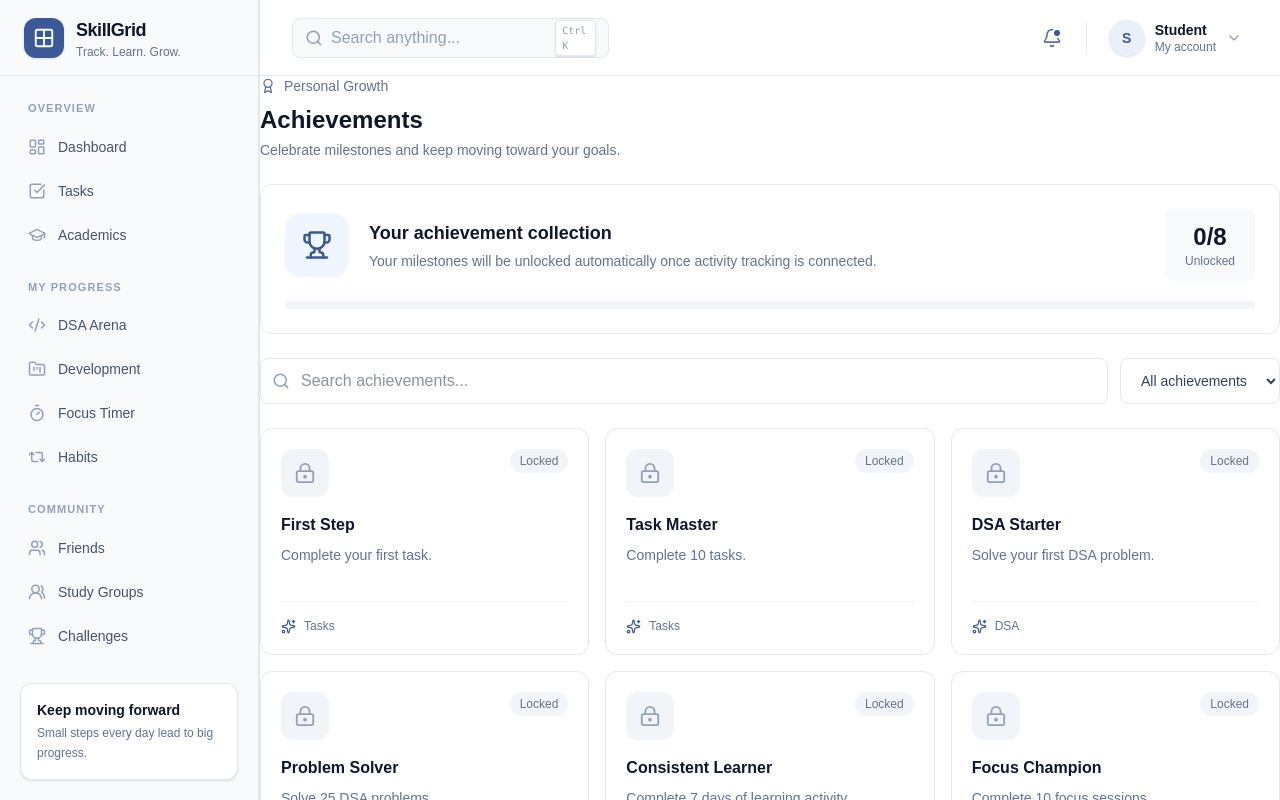
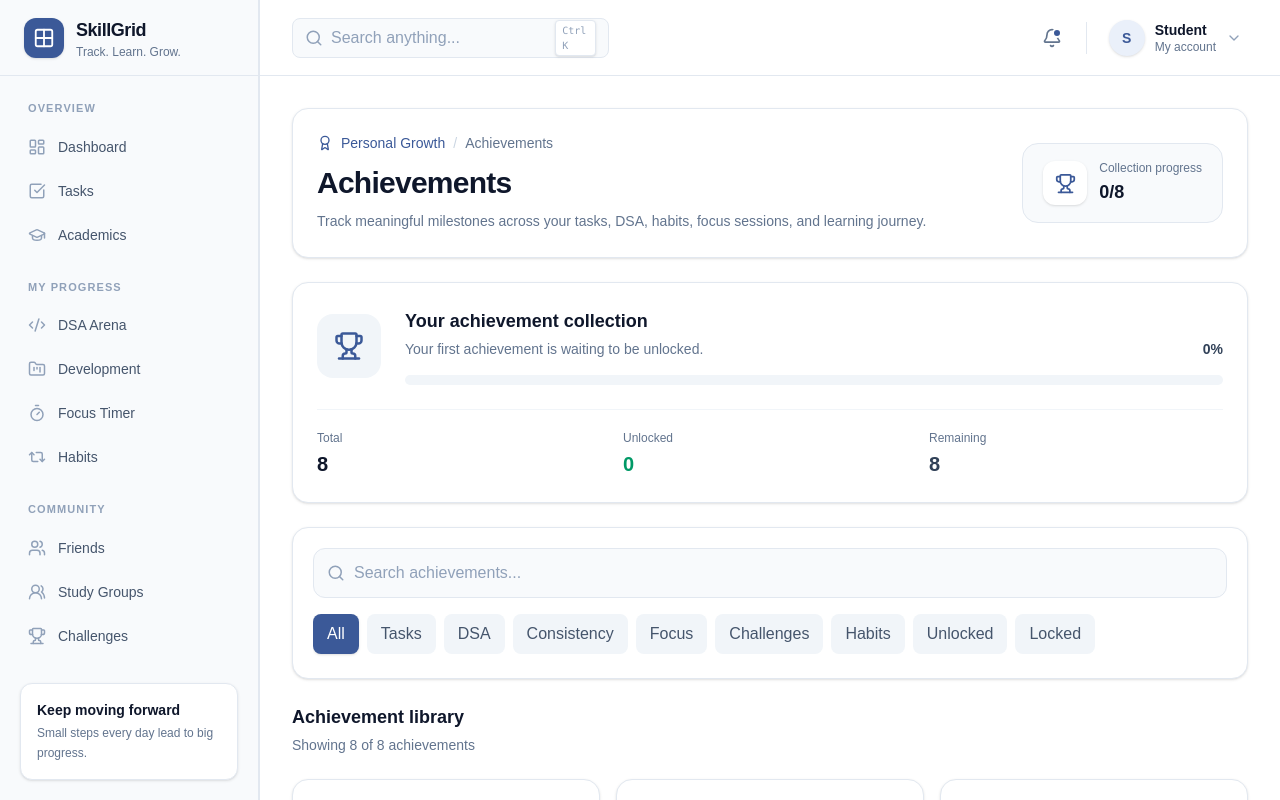
Before and after one commit to thiteswapnil1212-hue/skillGrid, a Next.js app in the folder skillgrid-app/: page /achievements in a window 1280 px wide. Built offline with nearby package versions, Linux system fonts and the light colour scheme.

Commit message:
feat: improve achievements page UI

```diff
--- a/skillgrid-app/src/app/achievements/page.tsx
+++ b/skillgrid-app/src/app/achievements/page.tsx
@@ -1,4 +1,3 @@
-
 "use client";
 
 import { useMemo, useState } from "react";
@@ -10,6 +9,7 @@
   Target,
   CheckCircle2,
   Sparkles,
+  X,
 } from "lucide-react";
 
 type Achievement = {
@@ -79,133 +79,306 @@
   },
 ];
 
+const categories = [
+  "All",
+  "Tasks",
+  "DSA",
+  "Consistency",
+  "Focus",
+  "Challenges",
+  "Habits",
+];
+
 export default function AchievementsPage() {
-  const [achievements] = useState<Achievement[]>(initialAchievements);
   const [search, setSearch] = useState("");
   const [filter, setFilter] = useState("All");
+  const [achievements] = useState<Achievement[]>(initialAchievements);
 
   const unlockedCount = useMemo(
     () => achievements.filter((item) => item.unlocked).length,
     [achievements]
   );
 
-  const filteredAchievements = achievements.filter((item) => {
+  const lockedCount = achievements.length - unlockedCount;
+
+  const progressPercentage =
+    achievements.length > 0
+      ? Math.round((unlockedCount / achievements.length) * 100)
+      : 0;
+
+  const filteredAchievements = useMemo(() => {
+    const query = search.trim().toLowerCase();
+
+    return achievements.filter((item) => {
       const matchesSearch =
-      item.title.toLowerCase().includes(search.toLowerCase()) ||
-      item.description.toLowerCase().includes(search.toLowerCase());
+        !query ||
+        item.title.toLowerCase().includes(query) ||
+        item.description.toLowerCase().includes(query) ||
+        item.category.toLowerCase().includes(query);
 
       const matchesFilter =
-      filter === "All" ||
-      (filter === "Unlocked" && item.unlocked) ||
-      (filter === "Locked" && !item.unlocked);
+        filter === "All"
+          ? true
+          : filter === "Unlocked"
+            ? item.unlocked
+            : filter === "Locked"
+              ? !item.unlocked
+              : item.category === filter;
 
       return matchesSearch && matchesFilter;
     });
+  }, [achievements, search, filter]);
+
+  function clearSearch() {
+    setSearch("");
+  }
 
   return (
-    <div className="space-y-6">
+    <main className="mx-auto w-full max-w-7xl space-y-6 p-4 sm:p-6 lg:p-8">
+      {/* Header */}
+      <section className="rounded-2xl border border-slate-200 bg-white p-6 shadow-sm">
+        <div className="flex flex-col gap-6 lg:flex-row lg:items-center lg:justify-between">
           <div>
-        <div className="flex items-center gap-2 text-sm text-slate-500">
+            <div className="flex items-center gap-2 text-sm font-medium text-primary">
               <Award size={16} />
-          Personal Growth
+              <span>Personal Growth</span>
+              <span className="text-slate-300">/</span>
+              <span className="text-slate-500">Achievements</span>
             </div>
-        <h1 className="mt-2 text-2xl font-bold text-slate-900">
+
+            <h1 className="mt-3 text-2xl font-bold tracking-tight text-slate-900 sm:text-3xl">
               Achievements
             </h1>
-        <p className="mt-1 text-sm text-slate-500">
-          Celebrate milestones and keep moving toward your goals.
+
+            <p className="mt-2 max-w-2xl text-sm leading-6 text-slate-500">
+              Track meaningful milestones across your tasks, DSA, habits,
+              focus sessions, and learning journey.
             </p>
           </div>
 
-      <div className="rounded-xl border border-slate-200 bg-white p-6">
-        <div className="flex flex-col gap-5 sm:flex-row sm:items-center">
-          <div className="flex h-16 w-16 shrink-0 items-center justify-center rounded-2xl bg-blue-50 text-[#3B5998]">
-            <Trophy size={30} />
+          <div className="flex items-center gap-3 rounded-2xl border border-slate-200 bg-slate-50 px-5 py-4">
+            <div className="flex h-11 w-11 items-center justify-center rounded-xl bg-white shadow-sm">
+              <Trophy size={21} className="text-primary" />
             </div>
 
-          <div className="flex-1">
+            <div>
+              <p className="text-xs font-medium text-slate-500">
+                Collection progress
+              </p>
+              <p className="mt-0.5 text-lg font-bold text-slate-900">
+                {unlockedCount}/{achievements.length}
+              </p>
+            </div>
+          </div>
+        </div>
+      </section>
+
+      {/* Progress Overview */}
+      <section className="rounded-2xl border border-slate-200 bg-white p-6 shadow-sm">
+        <div className="flex flex-col gap-6 md:flex-row md:items-center">
+          <div className="flex h-16 w-16 shrink-0 items-center justify-center rounded-2xl bg-slate-100">
+            <Trophy size={30} className="text-primary" />
+          </div>
+
+          <div className="min-w-0 flex-1">
+            <div className="flex flex-col gap-2 sm:flex-row sm:items-end sm:justify-between">
+              <div>
                 <h2 className="text-lg font-semibold text-slate-900">
                   Your achievement collection
                 </h2>
+
                 <p className="mt-1 text-sm text-slate-500">
-              Your milestones will be unlocked automatically once activity
-              tracking is connected.
+                  {unlockedCount === 0
+                    ? "Your first achievement is waiting to be unlocked."
+                    : `${unlockedCount} achievement${
+                        unlockedCount === 1 ? "" : "s"
+                      } unlocked so far.`}
                 </p>
               </div>
 
-          <div className="rounded-lg bg-slate-50 px-5 py-3 text-center">
-            <p className="text-2xl font-bold text-slate-900">
-              {unlockedCount}/{achievements.length}
-            </p>
-            <p className="text-xs text-slate-500">Unlocked</p>
+              <span className="text-sm font-semibold text-slate-700">
+                {progressPercentage}%
+              </span>
+            </div>
+
+            <div className="mt-4 h-2.5 overflow-hidden rounded-full bg-slate-100">
+              <div
+                className="h-full rounded-full bg-primary transition-all duration-500"
+                style={{ width: `${progressPercentage}%` }}
+              />
+            </div>
           </div>
         </div>
 
-        <div className="mt-5 h-2 overflow-hidden rounded-full bg-slate-100">
-          <div
-            className="h-full rounded-full bg-[#3B5998] transition-all"
-            style={{
-              width: `${
-                achievements.length
-                  ? (unlockedCount / achievements.length) * 100
-                  : 0
-              }%`,
-            }}
-          />
+        <div className="mt-6 grid grid-cols-2 gap-3 border-t border-slate-100 pt-5 sm:grid-cols-3">
+          <div>
+            <p className="text-xs text-slate-500">Total</p>
+            <p className="mt-1 text-xl font-bold text-slate-900">
+              {achievements.length}
+            </p>
+          </div>
+
+          <div>
+            <p className="text-xs text-slate-500">Unlocked</p>
+            <p className="mt-1 text-xl font-bold text-emerald-600">
+              {unlockedCount}
+            </p>
+          </div>
+
+          <div>
+            <p className="text-xs text-slate-500">Remaining</p>
+            <p className="mt-1 text-xl font-bold text-slate-700">
+              {lockedCount}
+            </p>
           </div>
         </div>
+      </section>
 
-      <div className="flex flex-col gap-3 sm:flex-row">
-        <div className="relative flex-1">
+      {/* Search & Filters */}
+      <section className="rounded-2xl border border-slate-200 bg-white p-4 shadow-sm sm:p-5">
+        <div className="flex flex-col gap-4">
+          <div className="relative">
             <Search
               size={18}
-            className="absolute left-3 top-1/2 -translate-y-1/2 text-slate-400"
+              className="pointer-events-none absolute left-3.5 top-1/2 -translate-y-1/2 text-slate-400"
             />
+
             <input
               value={search}
-            onChange={(e) => setSearch(e.target.value)}
+              onChange={(event) => setSearch(event.target.value)}
               placeholder="Search achievements..."
-            className="w-full rounded-lg border border-slate-200 bg-white py-2.5 pl-10 pr-4 text-sm outline-none focus:border-[#3B5998]"
+              className="w-full rounded-xl border border-slate-200 bg-slate-50 py-3 pl-10 pr-10 text-sm text-slate-900 outline-none transition placeholder:text-slate-400 focus:border-primary focus:bg-white focus:ring-2 focus:ring-primary/10"
             />
+
+            {search && (
+              <button
+                type="button"
+                onClick={clearSearch}
+                aria-label="Clear search"
+                className="absolute right-3 top-1/2 -translate-y-1/2 rounded-md p-1 text-slate-400 transition hover:bg-slate-100 hover:text-slate-700"
+              >
+                <X size={16} />
+              </button>
+            )}
           </div>
 
-        <select
-          value={filter}
-          onChange={(e) => setFilter(e.target.value)}
-          className="rounded-lg border border-slate-200 bg-white px-4 py-2.5 text-sm text-slate-700 outline-none focus:border-[#3B5998]"
+          <div className="flex gap-2 overflow-x-auto pb-1">
+            {categories.map((category) => {
+              const active = filter === category;
+
+              return (
+                <button
+                  key={category}
+                  type="button"
+                  onClick={() => setFilter(category)}
+                  className={`whitespace-nowrap rounded-lg px-3.5 py-2 text-sm font-medium transition ${
+                    active
+                      ? "bg-primary text-white shadow-sm"
+                      : "bg-slate-100 text-slate-600 hover:bg-slate-200"
+                  }`}
                 >
-          <option value="All">All achievements</option>
-          <option value="Unlocked">Unlocked</option>
-          <option value="Locked">Locked</option>
-        </select>
+                  {category}
+                </button>
+              );
+            })}
+
+            <button
+              type="button"
+              onClick={() => setFilter("Unlocked")}
+              className={`whitespace-nowrap rounded-lg px-3.5 py-2 text-sm font-medium transition ${
+                filter === "Unlocked"
+                  ? "bg-primary text-white shadow-sm"
+                  : "bg-slate-100 text-slate-600 hover:bg-slate-200"
+              }`}
+            >
+              Unlocked
+            </button>
+
+            <button
+              type="button"
+              onClick={() => setFilter("Locked")}
+              className={`whitespace-nowrap rounded-lg px-3.5 py-2 text-sm font-medium transition ${
+                filter === "Locked"
+                  ? "bg-primary text-white shadow-sm"
+                  : "bg-slate-100 text-slate-600 hover:bg-slate-200"
+              }`}
+            >
+              Locked
+            </button>
+          </div>
+        </div>
+      </section>
+
+      {/* Result Header */}
+      <div className="flex items-center justify-between gap-4">
+        <div>
+          <h2 className="text-lg font-semibold text-slate-900">
+            Achievement library
+          </h2>
+
+          <p className="mt-1 text-sm text-slate-500">
+            Showing {filteredAchievements.length} of {achievements.length}{" "}
+            achievements
+          </p>
         </div>
 
+        {(search || filter !== "All") && (
+          <button
+            type="button"
+            onClick={() => {
+              setSearch("");
+              setFilter("All");
+            }}
+            className="text-sm font-medium text-primary hover:underline"
+          >
+            Reset filters
+          </button>
+        )}
+      </div>
+
+      {/* Achievement Cards */}
       {filteredAchievements.length === 0 ? (
-        <div className="rounded-xl border border-dashed border-slate-300 bg-white px-6 py-12 text-center">
-          <Search className="mx-auto text-slate-400" size={28} />
-          <h3 className="mt-3 font-semibold text-slate-900">
+        <section className="rounded-2xl border border-dashed border-slate-300 bg-white px-6 py-16 text-center">
+          <div className="mx-auto flex h-14 w-14 items-center justify-center rounded-2xl bg-slate-100">
+            <Search size={25} className="text-slate-400" />
+          </div>
+
+          <h3 className="mt-5 font-semibold text-slate-900">
             No achievements found
           </h3>
-          <p className="mt-1 text-sm text-slate-500">
-            Try a different search or filter.
+
+          <p className="mx-auto mt-2 max-w-sm text-sm leading-6 text-slate-500">
+            No achievement matches your current search or filter. Try
+            something different.
           </p>
-        </div>
+
+          <button
+            type="button"
+            onClick={() => {
+              setSearch("");
+              setFilter("All");
+            }}
+            className="mt-5 rounded-lg bg-primary px-4 py-2.5 text-sm font-semibold text-white transition hover:opacity-90"
+          >
+            Show all achievements
+          </button>
+        </section>
       ) : (
-        <div className="grid gap-4 sm:grid-cols-2 xl:grid-cols-3">
+        <section className="grid gap-4 sm:grid-cols-2 xl:grid-cols-3">
           {filteredAchievements.map((item) => (
-            <div
+            <article
               key={item.id}
-              className={`rounded-xl border bg-white p-5 transition ${
+              className={`group rounded-2xl border bg-white p-5 shadow-sm transition duration-200 hover:-translate-y-0.5 hover:shadow-md ${
                 item.unlocked
-                  ? "border-blue-200"
+                  ? "border-primary/20"
                   : "border-slate-200"
               }`}
             >
-              <div className="flex items-start justify-between">
+              <div className="flex items-start justify-between gap-4">
                 <div
-                  className={`flex h-12 w-12 items-center justify-center rounded-xl ${
+                  className={`flex h-12 w-12 shrink-0 items-center justify-center rounded-xl ${
                     item.unlocked
-                      ? "bg-blue-50 text-[#3B5998]"
+                      ? "bg-primary/10 text-primary"
                       : "bg-slate-100 text-slate-400"
                   }`}
                 >
@@ -216,50 +389,74 @@
                   )}
                 </div>
 
-                {item.unlocked ? (
-                  <span className="inline-flex items-center gap-1 rounded-full bg-emerald-50 px-2.5 py-1 text-xs font-medium text-emerald-700">
-                    <CheckCircle2 size={13} />
-                    Unlocked
+                <span
+                  className={`inline-flex items-center gap-1.5 rounded-full px-2.5 py-1 text-xs font-medium ${
+                    item.unlocked
+                      ? "bg-emerald-50 text-emerald-700"
+                      : "bg-slate-100 text-slate-500"
+                  }`}
+                >
+                  {item.unlocked && <CheckCircle2 size={13} />}
+
+                  {item.unlocked ? "Unlocked" : "Locked"}
                 </span>
-                ) : (
-                  <span className="rounded-full bg-slate-100 px-2.5 py-1 text-xs font-medium text-slate-500">
-                    Locked
-                  </span>
-                )}
               </div>
 
-              <h3 className="mt-4 font-semibold text-slate-900">
+              <div className="mt-5">
+                <h3 className="font-semibold text-slate-900">
                   {item.title}
                 </h3>
 
-              <p className="mt-2 min-h-10 text-sm leading-5 text-slate-500">
+                <p className="mt-2 min-h-[48px] text-sm leading-6 text-slate-500">
                   {item.description}
                 </p>
+              </div>
 
-              <div className="mt-4 flex items-center gap-2 border-t border-slate-100 pt-4">
-                <Sparkles size={15} className="text-[#3B5998]" />
+              <div className="mt-5 flex items-center justify-between border-t border-slate-100 pt-4">
+                <div className="flex items-center gap-2">
+                  <Sparkles
+                    size={15}
+                    className={
+                      item.unlocked ? "text-primary" : "text-slate-400"
+                    }
+                  />
+
                   <span className="text-xs font-medium text-slate-500">
                     {item.category}
                   </span>
                 </div>
+
+                {item.unlocked && (
+                  <span className="text-xs font-medium text-emerald-600">
+                    Earned
+                  </span>
+                )}
               </div>
+            </article>
           ))}
-        </div>
+        </section>
       )}
 
-      <div className="flex items-start gap-3 rounded-xl border border-blue-100 bg-blue-50/50 p-4">
-        <Target size={19} className="mt-0.5 shrink-0 text-[#3B5998]" />
+      {/* Tracking Information */}
+      <section className="rounded-2xl border border-slate-200 bg-slate-50 p-5">
+        <div className="flex items-start gap-3">
+          <div className="flex h-9 w-9 shrink-0 items-center justify-center rounded-lg bg-white shadow-sm">
+            <Target size={18} className="text-primary" />
+          </div>
+
           <div>
-          <p className="text-sm font-medium text-slate-800">
+            <p className="text-sm font-semibold text-slate-800">
               Achievement tracking
             </p>
-          <p className="mt-1 text-sm leading-5 text-slate-500">
-            These are achievement definitions, not earned rewards. Automatic
-            unlocking requires connecting tasks, DSA, habits, and focus
-            sessions to a shared data source.
+
+            <p className="mt-1 text-sm leading-6 text-slate-500">
+              These achievements are currently definitions only. Automatic
+              unlocking will require connecting tasks, DSA, habits, focus
+              sessions, challenges, and other activity to a shared data source.
             </p>
           </div>
         </div>
-    </div>
+      </section>
+    </main>
   );
 }
```
Lines whose indentation alone changed are shown as unchanged.
